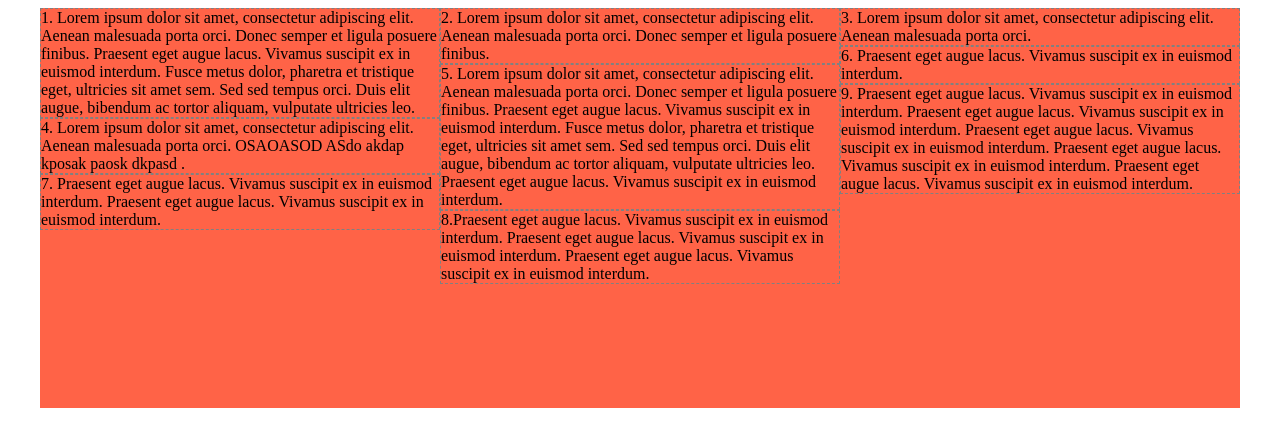
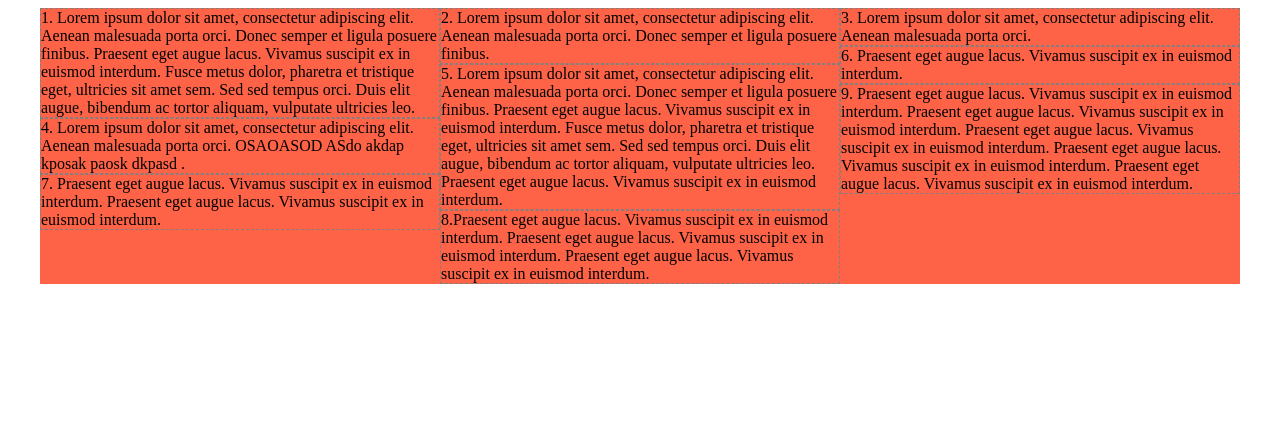
Before and after one commit to GerardEst/cascader, a website with bundled scripts: page index.html in a window 1280 px wide. Built offline with nearby package versions, Linux system fonts and the light colour scheme.

Commit message:
Adapt container height

```diff
--- a/cascader.js
+++ b/cascader.js
@@ -1,10 +1,13 @@
 
 export function cascader(element, cols){
-    const bricks = element.querySelectorAll('div')
+    if(!element.id) console.error('Cascader: Container needs an id')
+
+    const bricks = document.querySelectorAll(`#${element.id} > *`)
+    let largest_col = 0
+
     element.style.position = 'relative'
 
-    for(let i in bricks){
-
+    for(let i=0; i<bricks.length; i++){
         const brick = bricks[i]
 
         const brick_row = Math.floor(i/cols)
@@ -20,6 +23,8 @@ export function cascader(element, cols){
         brick.style.left = brick_width*brick_col+'%'
 
         const bricks_in_col = element.querySelectorAll(`[col='${brick_col}']`)
+
+
         for(let brick_in_col of bricks_in_col){
           if(brick_in_col.getAttribute('row') >= brick_row) continue
 
@@ -29,4 +34,18 @@ export function cascader(element, cols){
 
     }
 
+    // Set container height determined by the largest col
+    for(let i=0; i<cols; i++){
+      const col = element.querySelectorAll(`[col='${i}']`)
+      let total_height = 0
+      for(let el of col){
+        total_height = total_height + el.offsetHeight
+      }
+      if(total_height > largest_col) largest_col = total_height
+    }
+
+    element.style.height = largest_col+'px'
+
 }
+
+// La ultima fila que se reparta de manera que equipare el espacio final? O ponerlo como opcion almenos?
--- a/index.html
+++ b/index.html
@@ -22,7 +22,7 @@
     <script type="module" src="main.js"></script>
 </head>
 <body>
-    <section>
+    <section id="cascada">
         <div>1. Lorem ipsum dolor sit amet, consectetur adipiscing elit. Aenean malesuada porta orci. Donec semper et ligula posuere finibus. Praesent eget augue lacus. Vivamus suscipit ex in euismod interdum. Fusce metus dolor, pharetra et tristique eget, ultricies sit amet sem. Sed sed tempus orci. Duis elit augue, bibendum ac tortor aliquam, vulputate ultricies leo.</div>
         <div>2. Lorem ipsum dolor sit amet, consectetur adipiscing elit. Aenean malesuada porta orci. Donec semper et ligula posuere finibus.</div>
         <div>3. Lorem ipsum dolor sit amet, consectetur adipiscing elit. Aenean malesuada porta orci.</div>
@@ -33,5 +33,6 @@
         <div>8.Praesent eget augue lacus. Vivamus suscipit ex in euismod interdum. Praesent eget augue lacus. Vivamus suscipit ex in euismod interdum. Praesent eget augue lacus. Vivamus suscipit ex in euismod interdum.</div>
         <div>9. Praesent eget augue lacus. Vivamus suscipit ex in euismod interdum. Praesent eget augue lacus. Vivamus suscipit ex in euismod interdum. Praesent eget augue lacus. Vivamus suscipit ex in euismod interdum. Praesent eget augue lacus. Vivamus suscipit ex in euismod interdum. Praesent eget augue lacus. Vivamus suscipit ex in euismod interdum.</div>
     </section>
+
 </body>
 </html>
--- a/main.js
+++ b/main.js
@@ -1,3 +1,3 @@
 import {cascader} from './cascader.js'
 
-cascader(document.querySelector('section'), 3)
+cascader(document.querySelector('#cascada'), 3)
--- a/package.json
+++ b/package.json
@@ -1,5 +1,5 @@
 {
-  "name": "cascader",
+  "name": "@gerardest/cascader",
   "version": "1.0.1",
   "description": "Veeeery basic masonry",
   "main": "cascader.js",
```
